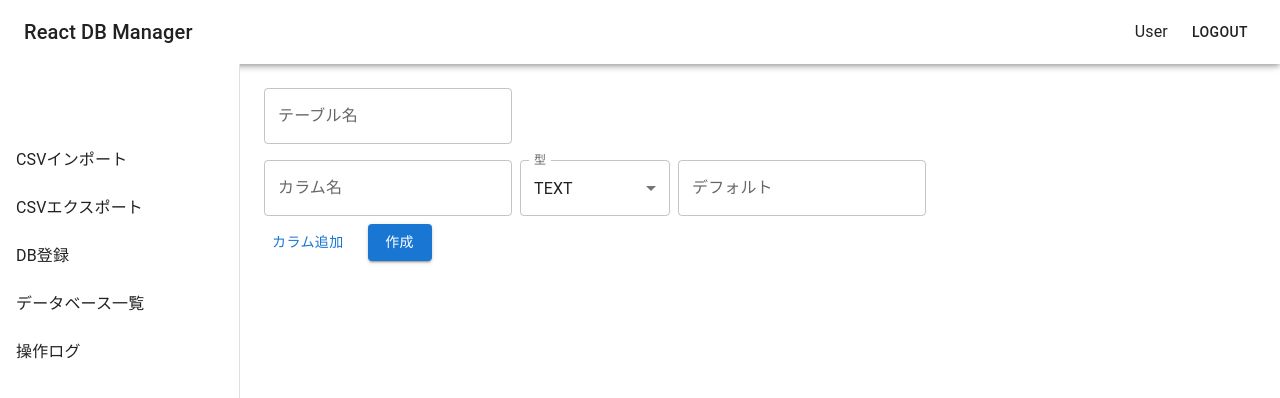
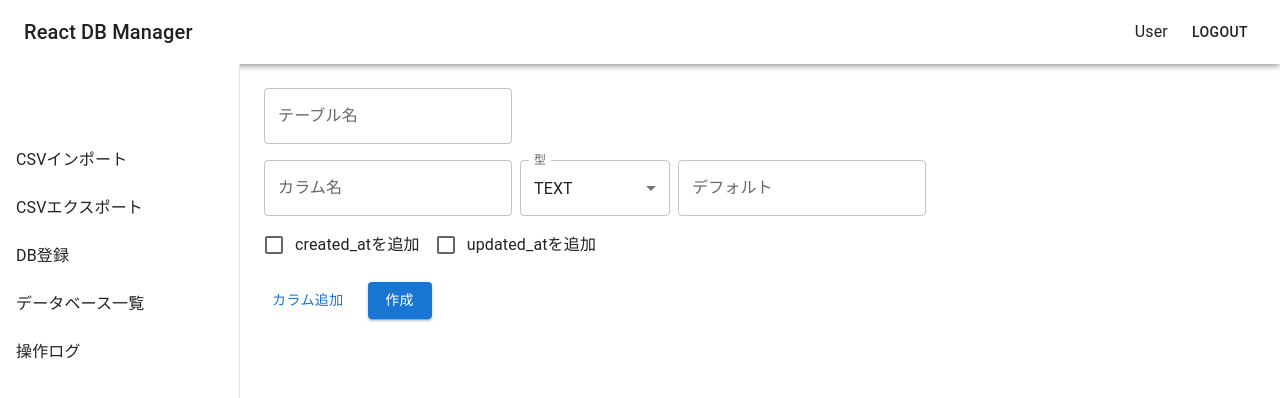
Before and after one commit to YashubuStudio/wp-react-db-plugin, a React (Create React App) app: page /#/create in a window 1280 px wide. Shown: the top 398 px of the page. Built offline with nearby package versions, Linux system fonts and the light colour scheme.

Commit message:
Add optional timestamp columns in table creation

```diff
--- a/src/pages/TableCreate.js
+++ b/src/pages/TableCreate.js
@@ -5,6 +5,8 @@ import TextField from '@mui/material/TextField';
 import Button from '@mui/material/Button';
 import MenuItem from '@mui/material/MenuItem';
 import Tooltip from '@mui/material/Tooltip';
+import Checkbox from '@mui/material/Checkbox';
+import FormControlLabel from '@mui/material/FormControlLabel';
 import isPlugin, { apiNonce } from '../isPlugin';
 
 const typeOptions = [
@@ -18,6 +20,8 @@ const TableCreate = () => {
   const [searchParams] = useSearchParams();
   const [name, setName] = useState(searchParams.get('name') || '');
   const [columns, setColumns] = useState([{ name: '', type: 'TEXT', default: '' }]);
+  const [addCreated, setAddCreated] = useState(false);
+  const [addUpdated, setAddUpdated] = useState(false);
   const navigate = useNavigate();
 
   const addColumn = () => setColumns([...columns, { name: '', type: 'TEXT', default: '' }]);
@@ -30,11 +34,18 @@ const TableCreate = () => {
 
   const handleSubmit = () => {
     if (!name) return;
+    let cols = columns.slice();
+    if (addCreated) {
+      cols.push({ name: 'created_at', type: 'DATETIME', default: '' });
+    }
+    if (addUpdated) {
+      cols.push({ name: 'updated_at', type: 'DATETIME', default: '' });
+    }
     fetch('/wp-json/reactdb/v1/table/create', {
       method: 'POST',
       credentials: 'include',
       headers: { 'Content-Type': 'application/json', 'X-WP-Nonce': apiNonce },
-      body: JSON.stringify({ name, columns }),
+      body: JSON.stringify({ name, columns: cols }),
     }).then(() => navigate('/'));
   };
 
@@ -54,6 +65,17 @@ const TableCreate = () => {
           <TextField label="デフォルト" value={c.default} onChange={(e) => handleColChange(i, 'default', e.target.value)} />
         </Box>
       ))}
+      <Box sx={{ display: 'flex', mb: 2 }}>
+        <FormControlLabel
+          control={<Checkbox checked={addCreated} onChange={(e) => setAddCreated(e.target.checked)} />}
+          label="created_atを追加"
+          sx={{ mr: 2 }}
+        />
+        <FormControlLabel
+          control={<Checkbox checked={addUpdated} onChange={(e) => setAddUpdated(e.target.checked)} />}
+          label="updated_atを追加"
+        />
+      </Box>
       <Button onClick={addColumn} sx={{ mr: 2 }}>カラム追加</Button>
       <Button variant="contained" onClick={handleSubmit}>作成</Button>
     </Box>
```
